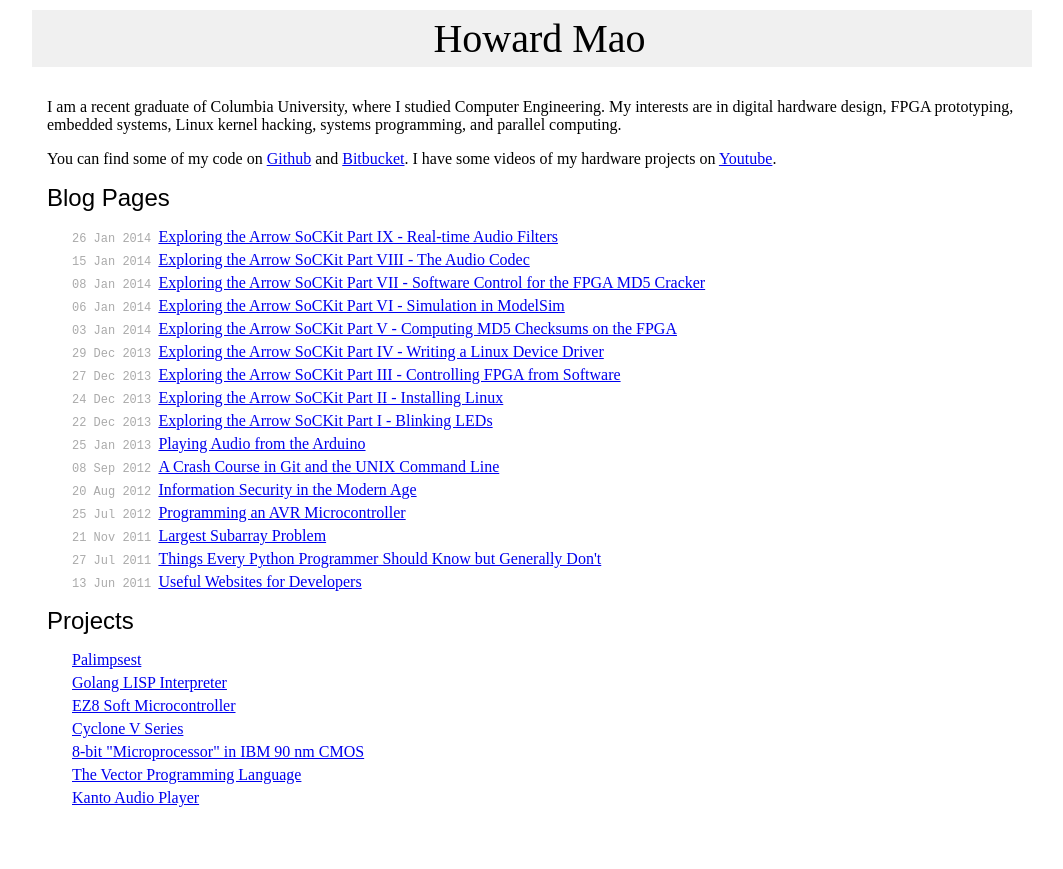
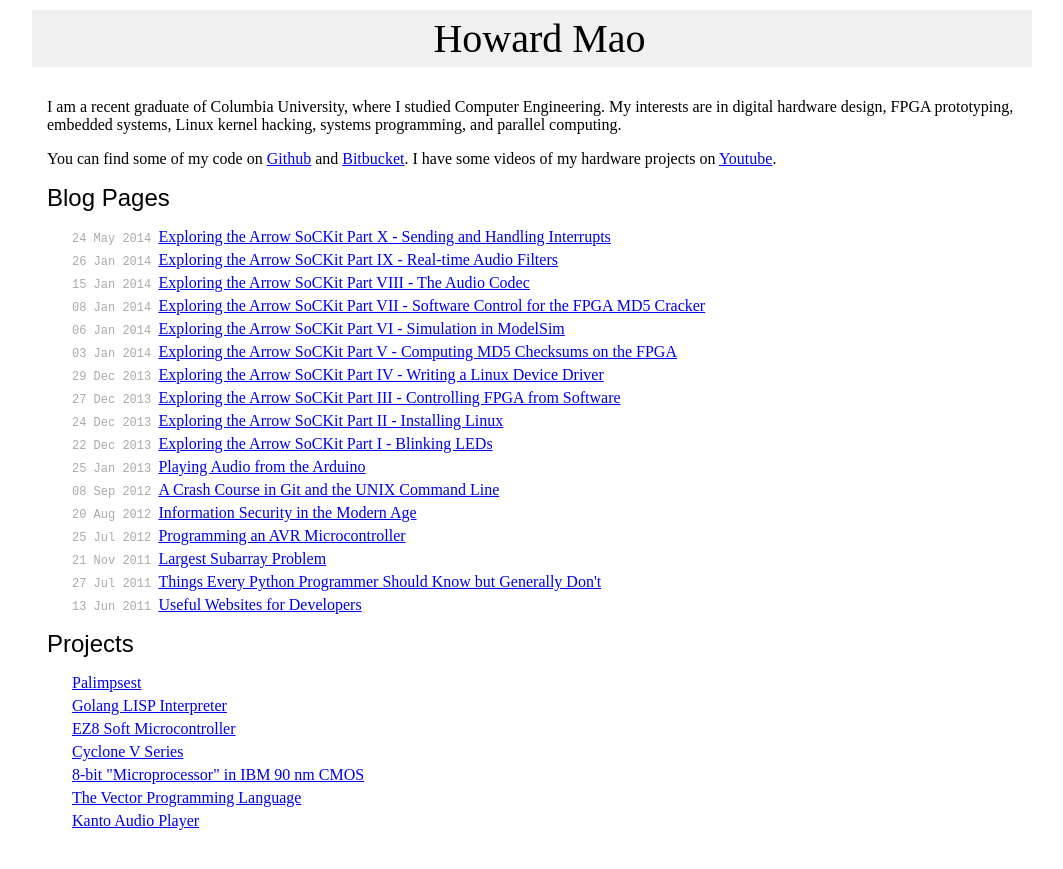
Before and after one commit to zhemao/zhemao.github.com, a Jekyll site: the page built from index.html, in a window 1280 px wide. Shown: the top 869 px of the page, without its empty margins (108-1171 px from the left). Built offline with Jekyll 4.4.1, drawn with Linux system fonts in a browser that asks for light colours; some of the changed lines change nothing that is shown.

Commit message:
add sockit 10 post

```diff
--- a/_posts/2014-01-26-sockit-9.markdown
+++ b/_posts/2014-01-26-sockit-9.markdown
@@ -682,3 +682,4 @@ Try playing around with the filter weights, filter size, and delay time to
 see how they affect your perception of the sound.
 
 [<- Part 8]({% post_url 2014-01-15-sockit-8 %})
+[Part 10 ->]({% post_url 2014-05-24-sockit-10 %})
--- /dev/null
+++ b/_posts/2014-05-24-sockit-10.markdown
@@ -0,0 +1,309 @@
+---
+title: Exploring the Arrow SoCKit Part X - Sending and Handling Interrupts
+layout: default
+categories: [blog, fpga]
+---
+
+Hi everyone! It's been a long time, but here is another Cyclone V tutorial
+blog post. This time, we will look at how to send interrupts from the FPGA
+to the HPS and handle the interrupt in software on the HPS.
+All hardware descriptions and software programs can be found on
+[Github](https://github.com/zhemao/interrupt_example).
+
+## What is an interrupt?
+
+Until now, all of our communication between HPS and FPGA has been initiated
+by the HPS. In order to detect changes in the state of the FPGA peripherals,
+the HPS has had to continuously poll the FPGA over the bus. If the state
+changes infrequently, but we want software to get notified of the change
+quickly, polling can be rather inefficient. In this case, it would be better
+if the FPGA could asynchronously notify the HPS of a change.
+
+The way the FPGA can do this is through interrupt. Interrupts are essentially
+signals going from the FPGA to an interrupt controller on the HPS. The FPGA
+can make an interrupt request (IRQ) by asserting the interrupt signal high.
+When an IRQ reaches the HPS, it saves its current state and jumps to an
+interrupt service routine (ISR). The ISR should service the IRQ by reading
+or writing some data from the peripheral. Once the ISR has returned, the
+processor jumps back to its original state.
+
+## Creating an Avalon Interrupt Interface
+
+We will create an FPGA peripheral from which we can read the state of the
+keys and switches attached to the FPGA. The peripheral should send an IRQ
+when the state changes.
+
+As with other signals sent between FPGA and HPS on the Cyclone V, interrupt
+signals go through an Avalon interface. The interrupt interface is quite simple,
+only a single one-bit irq signal is required. However, we also put in a
+memory-mapped interface so that the state of the inputs can be read.
+
+{% highlight verilog %}
+module user_input_device (
+    input clk,
+    input reset,
+    input [3:0] keys,
+    input [3:0] switches,
+
+    output avl_irq,
+    input  avl_read,
+    output [7:0] avl_readdata
+);
+
+reg [7:0] cur_inputs;
+reg [7:0] last_inputs;
+wire [7:0] changed_inputs = cur_inputs ^ last_inputs;
+
+reg irq;
+
+assign avl_irq = irq;
+assign avl_readdata = last_inputs;
+
+always @(posedge clk) begin
+    if (reset) begin
+        cur_inputs <= 8'd0;
+        last_inputs <= 8'd0;
+        irq <= 1'b0;
+    end else begin
+        cur_inputs <= {keys, switches};
+        last_inputs <= cur_inputs;
+        if (changed_inputs != 8'd0)
+            irq <= 1'b1;
+        else if (avl_read)
+            irq <= 1'b0;
+    end
+end
+
+endmodule
+{% endhighlight %}
+
+We pull the state of the keys and switches through two stages of registers.
+If `cur_inputs` and `last_inputs` are different, we set the `avl_irq` signal
+to high. According to the Avalon interrupt interface specification. The IRQ
+signal should not be deasserted until the slave has determined that it has
+been serviced. In this case, we consider the IRQ serviced once the input
+state is read, so we set `avl_irq` back down to 0 if `avl_read` is asserted.
+
+![user\_input\_device component](http://i.imgur.com/hI5LelR.png?1)
+
+We can attach this peripheral to the HPS using Qsys. In Qsys, create a new
+component using the verilog module. Make sure to assign `avl_irq` to an
+"Interrupt Sender" interface and set the signal type to "irq". Add this
+component to the system.
+
+When adding the HPS to the system, make sure to check
+"Enable FPGA-to-HPS interrupts" in the "Interrupts" section of the
+"FPGA Interfaces" tab. Connect the clock, reset, and avalon slave interfaces
+as usual. Then, connect the interrupt line by clicking on the path from
+FPGA peripheral to HPS in the "IRQ" column. Your final system should look
+something like the following.
+
+![FPGA Interrupt SoC system](http://i.imgur.com/xoGNs1U.png?1)
+
+Note the "0" on the interrupt line. This is the interrupt number assigned
+to this IRQ. It is important, as it determines what interrupt number on the
+HPS corresponds to this interrupt signal. On the Cyclone V, FPGA interrupts
+start at IRQ number 72, so our interrupt 0 corresponds to IRQ 72.
+
+## The Linux Kernel Module
+
+In order to be able to handle these interrupts in software, we need to write
+a linux kernel module which registers an ISR for our interrupt. A basic
+module would register an ISR that simply reads the input state and returns.
+Such a module would look something like this.
+
+{% highlight c %}
+#include <linux/init.h>
+#include <linux/module.h>
+#include <linux/kernel.h>
+#include <linux/ioport.h>
+#include <linux/io.h>
+#include <linux/interrupt.h>
+
+void *fpga_uinput_mem;
+static uint8_t input_state;
+
+static irqreturn_t fpga_uinput_interrupt(int irq, void *dev_id)
+{
+	if (irq != UINPUT_INT_NUM)
+		return IRQ_NONE;
+
+	input_state = ioread8(fpga_uinput_mem);
+
+	return IRQ_HANDLED;
+}
+
+static int __init fpga_uinput_init(void)
+{
+	int ret;
+	struct resource *res;
+
+	res = request_mem_region(UINPUT_BASE, UINPUT_SIZE, "fpga_uinput");
+	if (res == NULL) {
+		ret = -EBUSY;
+		goto fail_request_mem;
+	}
+
+	fpga_uinput_mem = ioremap(UINPUT_BASE, UINPUT_SIZE);
+	if (fpga_uinput_mem == NULL) {
+		ret = -EFAULT;
+		goto fail_ioremap;
+	}
+
+	ret = request_irq(UINPUT_INT_NUM, fpga_uinput_interrupt,
+			0, "fpga_uinput", NULL);
+	if (ret < 0)
+		goto fail_request_irq;
+
+	return 0;
+
+fail_request_irq:
+	iounmap(fpga_uinput_mem);
+fail_ioremap:
+	release_mem_region(UINPUT_BASE, UINPUT_SIZE);
+fail_request_mem:
+	return ret;
+}
+
+static void __exit fpga_uinput_exit(void)
+{
+	free_irq(UINPUT_INT_NUM, NULL);
+	iounmap(fpga_uinput_mem);
+	release_mem_region(UINPUT_BASE, UINPUT_SIZE);
+	driver_remove_file(&fpga_uinput_driver, &driver_attr_fpga_uinput);
+	driver_unregister(&fpga_uinput_driver);
+}
+
+MODULE_LICENSE("Dual BSD/GPL");
+
+module_init(fpga_uinput_init);
+module_exit(fpga_uinput_exit);
+{% endhighlight %}
+
+This isn't particularly useful, since there is no way to notify userspace of
+the state changes. In order to do that, we'll add a read-only sysfs device.
+Reads on the sysfs file will block until an interrupt occurs. Once this
+happens, the current state of the inputs is sent to the user.
+
+How do you block the read call? We use a data structure in the kernel called
+a wait queue. A wait queue can defined like so.
+
+{% highlight c %}
+static DECLARE_WAIT_QUEUE_HEAD(interrupt_wq);
+{% endhighlight %}
+
+In the "show" function for our sysfs device, we wait until a flag is set
+by the interrupt controller.
+
+{% highlight c %}
+static int interrupt_flag = 0;
+
+static ssize_t fpga_uinput_show(struct device_driver *drv, char *buf)
+{
+	if (wait_event_interruptible(interrupt_wq, interrupt_flag != 0)) {
+		ret = -ERESTART;
+		goto release_and_exit;
+	}
+
+	interrupt_flag = 0;
+
+	buf[0] = input_state;
+	ret = 1;
+
+release_and_exit:
+	return ret;
+}
+{% endhighlight %}
+
+The `wait_event_interruptible` call is what pauses execution of
+`fpga_uinput_show` until an interrupt occurs. If the wait is interrupted
+(not by the interrupt we want, but by something like a `SIGINT`), it returns
+a non-zero value, and we must therefore do some error handling.
+
+If the wait ends successfully, we unset the interrupt flag and copy the
+input state read from the peripheral to the user.
+
+In our ISR, we must add some code to set the interrupt flag and wake up the
+processes waiting on the wait queue.
+
+{% highlight c %}
+interrupt_flag = 1;
+wake_up_interruptible(&interrupt_wq);
+{% endhighlight %}
+
+You can find the full code for this kernel module in the
+[Github Repo](https://github.com/zhemao/interrupt_example/blob/master/software/kernel/fpga_uinput.c).
+
+## Userspace program
+
+Our userspace program is then pretty simple. All it has to do repeatedly
+open and read the sysfs file.
+
+{% highlight c %}
+#define SYSFS_FILE "/sys/bus/platform/drivers/fpga_uinput/fpga_uinput"
+#define NUM_SWITCHES 4
+#define NUM_KEYS 4
+
+void print_state_change(uint8_t cur_state, uint8_t last_state)
+{
+	uint8_t changed = cur_state ^ last_state;
+	int i;
+
+	for (i = 0; i < NUM_SWITCHES; i++) {
+		if (!((changed >> i) & 1))
+			continue;
+		if ((cur_state >> i) & 1)
+			printf("switch %d flipped up\n", i);
+		else
+			printf("switch %d flipped down\n", i);
+	}
+
+	for (i = 0; i < NUM_KEYS; i++) {
+		int shift = NUM_SWITCHES + i;
+
+		if (!((changed >> shift) & 1))
+			continue;
+		if ((cur_state >> shift) & 1)
+			printf("key %d released\n", i);
+		else
+			printf("key %d pushed\n", i);
+	}
+}
+
+int main(void) {
+	FILE *f;
+	uint8_t last_state = 0xf0;
+	int ret;
+
+	for (;;) {
+		uint8_t cur_state;
+		f = fopen(SYSFS_FILE, "r");
+		if (f == NULL) {
+			perror("fopen");
+			return EXIT_FAILURE;
+		}
+		ret = fread(&cur_state, 1, 1, f);
+		fclose(f);
+		if (ret != 1) {
+			if (errno == EAGAIN)
+				continue;
+			return EXIT_FAILURE;
+		}
+		print_state_change(cur_state, last_state);
+		last_state = cur_state;
+	}
+
+	return 0;
+}
+{% endhighlight %}
+
+Once the userspace code reads the current state, it compares it to the
+previous state to determine which of the inputs has changed.
+
+## Conclusion
+
+So now you know how to handle FPGA interrupts. This will allow you to design
+much more efficient interfaces between your FPGA hardware peripherals and the
+CPU.
+
+[<- Part 9]({% post_url 2014-01-26-sockit-9 %})
```
